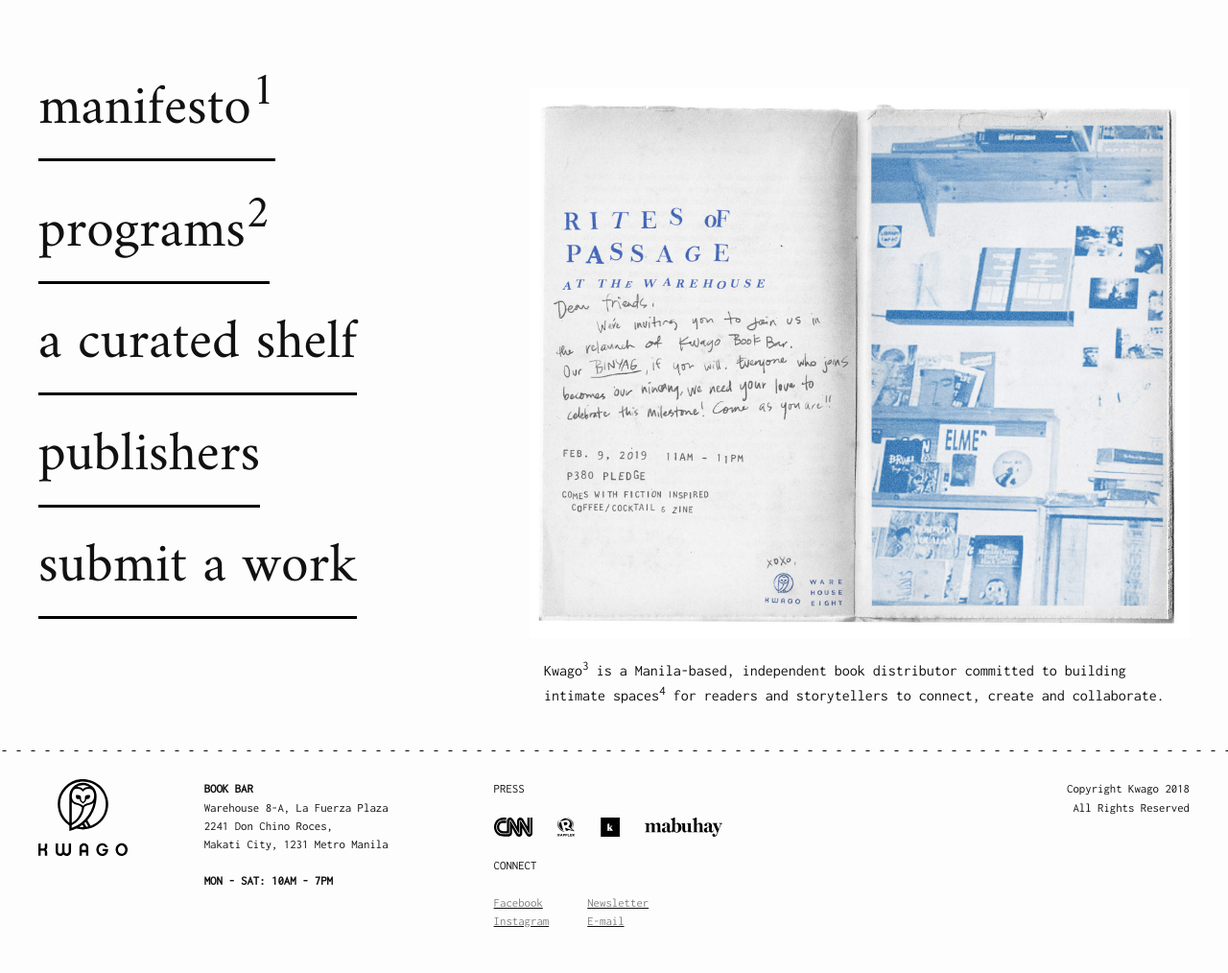
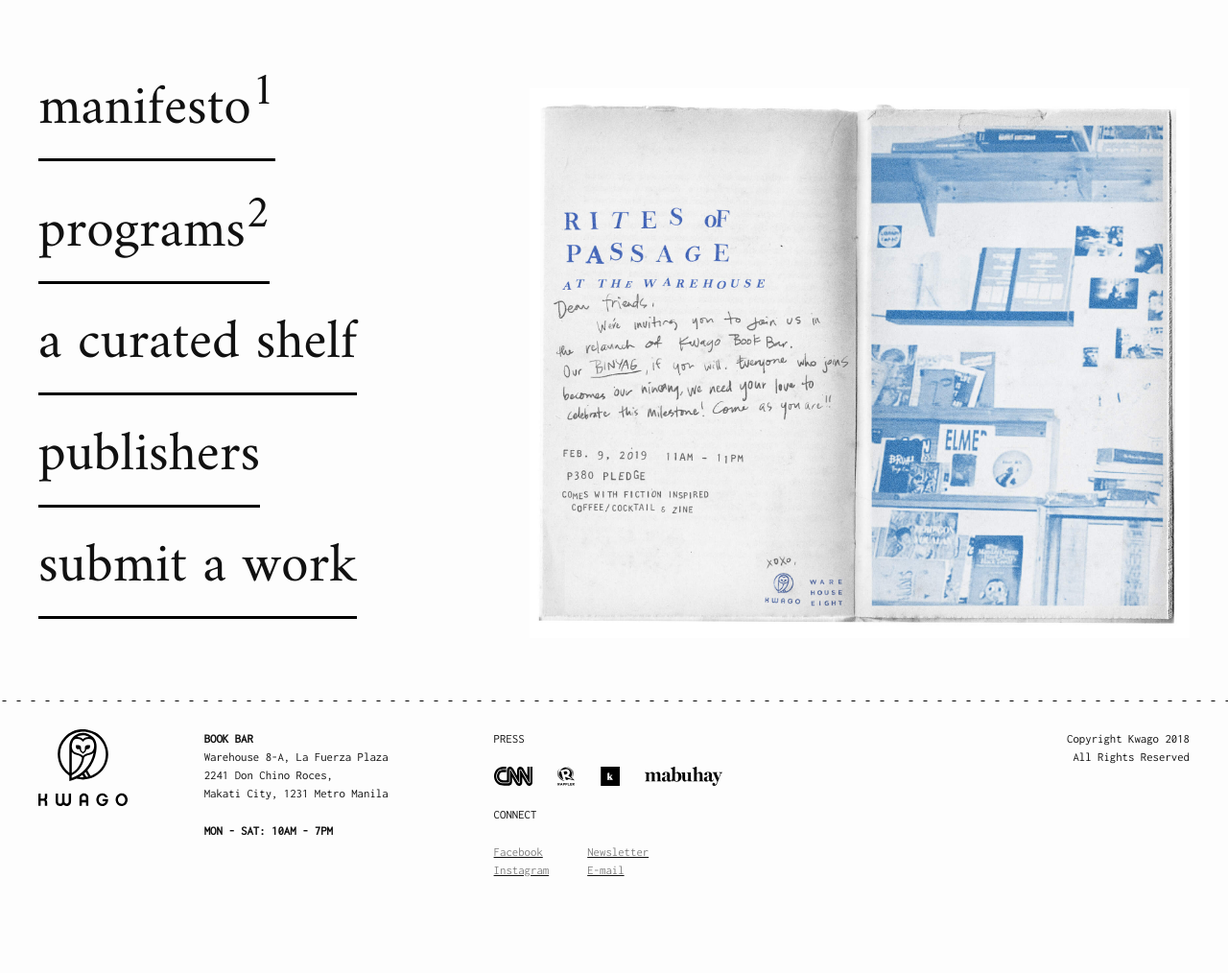
Before and after one commit to patsylala/kwago-siteleaf, a Jekyll site: the page built from index.md, in a window 1280 px wide. Shown: the whole page at 96% size. Built offline with Jekyll 4.4.1, drawn with Linux system fonts in a browser that asks for light colours; after the commit the page ends 962 px from its top, so only the background shows below that.

Commit message:
Updated Index

```diff
--- a/index.md
+++ b/index.md
@@ -32,7 +32,7 @@
         <img class="board-bg" src="assets/website-zine.jpg"/>
       </div>
       <p>
-        Kwago<sup>3</sup> is a Manila-based, independent book distributor committed to building intimate spaces<sup>4</sup> for readers and storytellers to connect, create and collaborate.
+
       </p>
     </div>
   </div>
```
